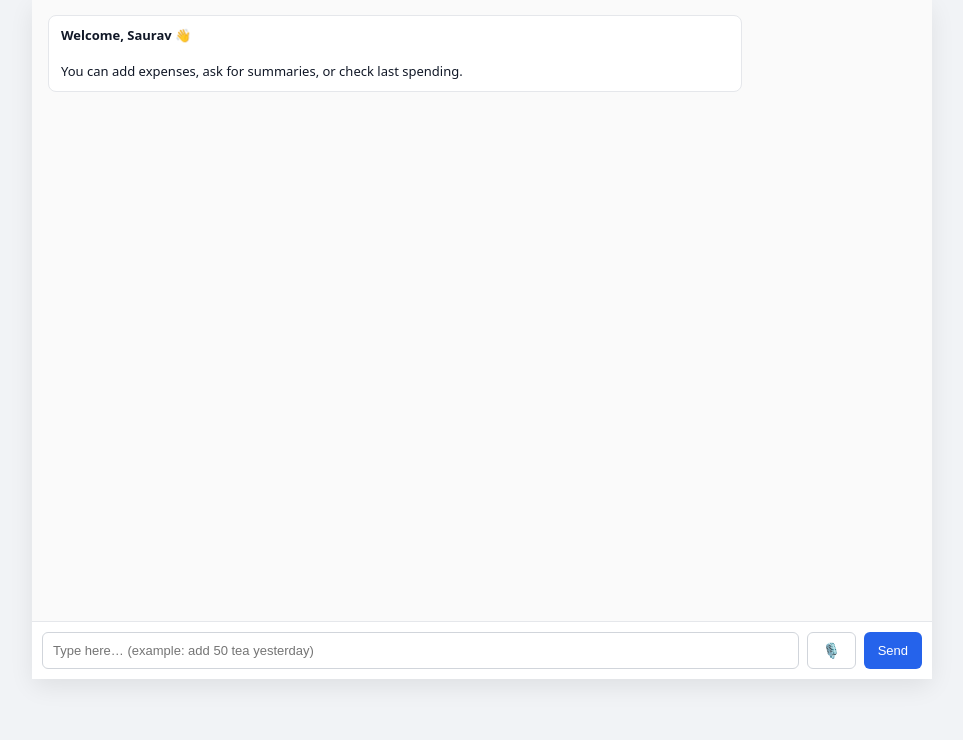
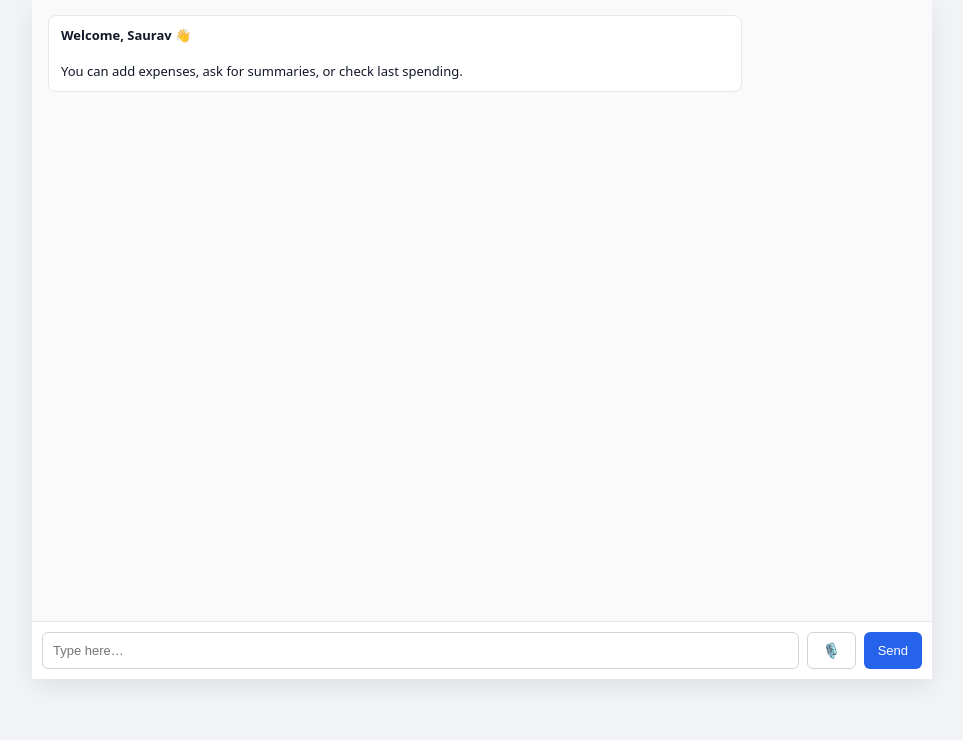
Before and after one commit to sauravazad17/expense-bot, a Flask app: page / in a window 1280 px wide. Shown: the part 60-800 px from the top of the page, without its empty margins (158-1121 px from the left). Run offline with Flask 3, Linux system fonts and the light colour scheme.

Commit message:
Update index.html

```diff
--- a/templates/index.html
+++ b/templates/index.html
@@ -157,7 +157,7 @@
       <input
         type="text"
         id="message"
-        placeholder="Type here… (example: add 50 tea yesterday)"
+        placeholder="Type here…"
         autocomplete="off"
       />
       <button type="button" id="micBtn">🎙️</button>
```
